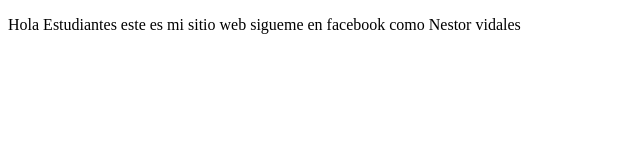
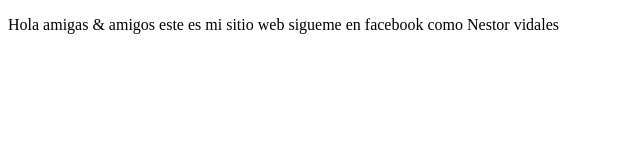
Before and after one commit to NestorV25/proyectoDemoCursoPrework, a plain HTML site: page index.html in a window 1280 px wide. Shown: the whole page, without its empty margins (0-640 px from the left). Drawn offline with Linux system fonts and the light colour scheme.

```diff
--- a/index.html
+++ b/index.html
@@ -7,7 +7,7 @@
 </head>
 <body>
     <p>
-        Hola Estudiantes este es mi sitio web
+        Hola amigas & amigos  este es mi sitio web
         sigueme en facebook como Nestor vidales
     </p>
 </body>
```
